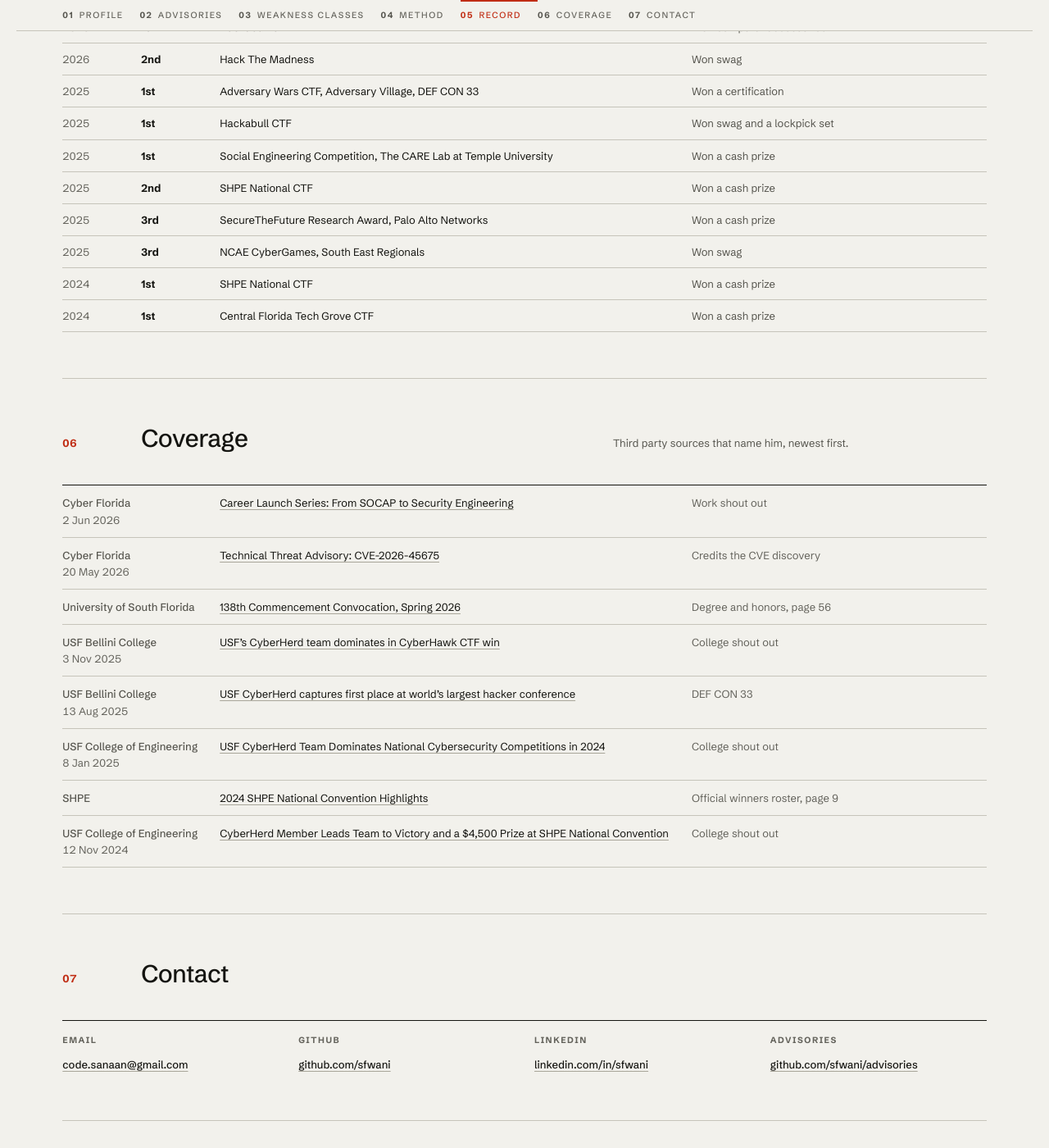
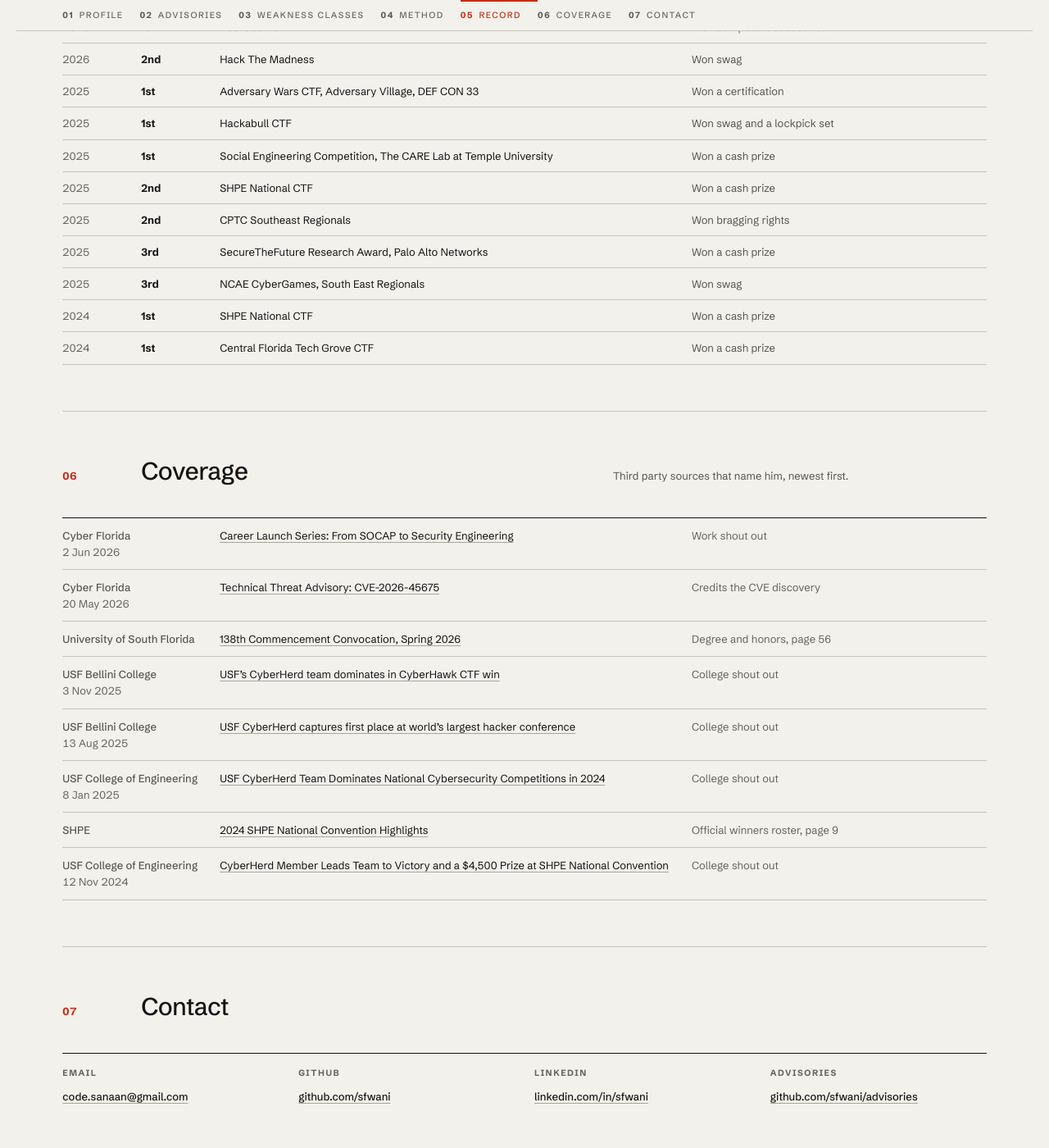
Before and after one commit to sfwani/sfwani.github.io, a Jekyll site: the page built from index.md, in a window 1280 px wide and 1400 px high, scrolled down 4516 px. Shown: the whole window at 82% size. Built offline with Jekyll 4.4.1, drawn with Linux system fonts in a browser that asks for light colours.

Commit message:
Unify the coverage notes and add CPTC Southeast Regionals
The DEF CON 33 row becomes a fourth "College shout out", so all four USF
college pieces now carry the same label and the column is uniform. The
event was the only thing that phrase throws away, and it is still legible
from the headline it sits beside.

CPTC Southeast Regionals, 2025, second place, placed next to the other
2025 second place rather than at the end of the year block. Fourteen rows
now; no cell wraps above 390px, and at 390 only the Social Engineering
Competition title does, which it already did.

Co-Authored-By: Claude Opus 5 (1M context) <noreply@anthropic.com>

```diff
--- a/index.md
+++ b/index.md
@@ -190,6 +190,7 @@ last_modified_at: 2026-09-20T03:43:55+00:00
         <li><span class="yr">2025</span><span class="pl">1st</span><span class="ev">Hackabull CTF</span><span class="nt">Won swag and a lockpick set</span></li>
         <li><span class="yr">2025</span><span class="pl">1st</span><span class="ev">Social Engineering Competition, The CARE Lab at Temple University</span><span class="nt">Won a cash prize</span></li>
         <li><span class="yr">2025</span><span class="pl">2nd</span><span class="ev">SHPE National CTF</span><span class="nt">Won a cash prize</span></li>
+        <li><span class="yr">2025</span><span class="pl">2nd</span><span class="ev">CPTC Southeast Regionals</span><span class="nt">Won bragging rights</span></li>
         <li><span class="yr">2025</span><span class="pl">3rd</span><span class="ev">SecureTheFuture Research Award, Palo Alto Networks</span><span class="nt">Won a cash prize</span></li>
         <li><span class="yr">2025</span><span class="pl">3rd</span><span class="ev">NCAE CyberGames, South East Regionals</span><span class="nt">Won swag</span></li>
         <li><span class="yr">2024</span><span class="pl">1st</span><span class="ev">SHPE National CTF</span><span class="nt">Won a cash prize</span></li>
@@ -228,7 +229,7 @@ last_modified_at: 2026-09-20T03:43:55+00:00
         <li>
           <span class="src"><b>USF Bellini College</b><time datetime="2025-08-13">13 Aug 2025</time></span>
           <span class="ttl"><a href="https://www.usf.edu/ai-cybersecurity-computing/news/2025/defcon33.aspx">USF CyberHerd captures first place at world&rsquo;s largest hacker conference</a></span>
-          <span class="nt">DEF CON 33</span>
+          <span class="nt">College shout out</span>
         </li>
         <li>
           <span class="src"><b>USF College of Engineering</b><time datetime="2025-01-08">8 Jan 2025</time></span>
```
